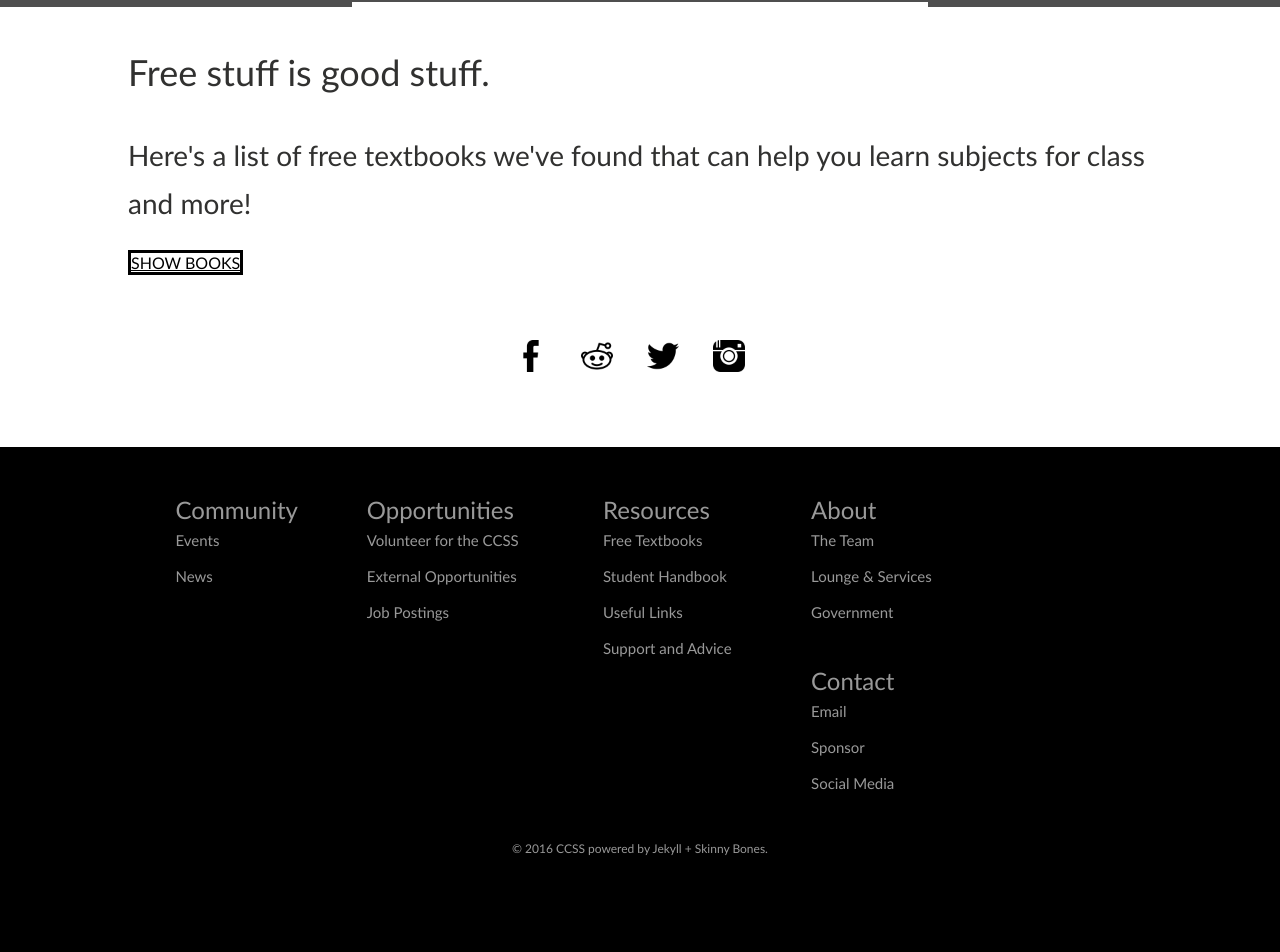
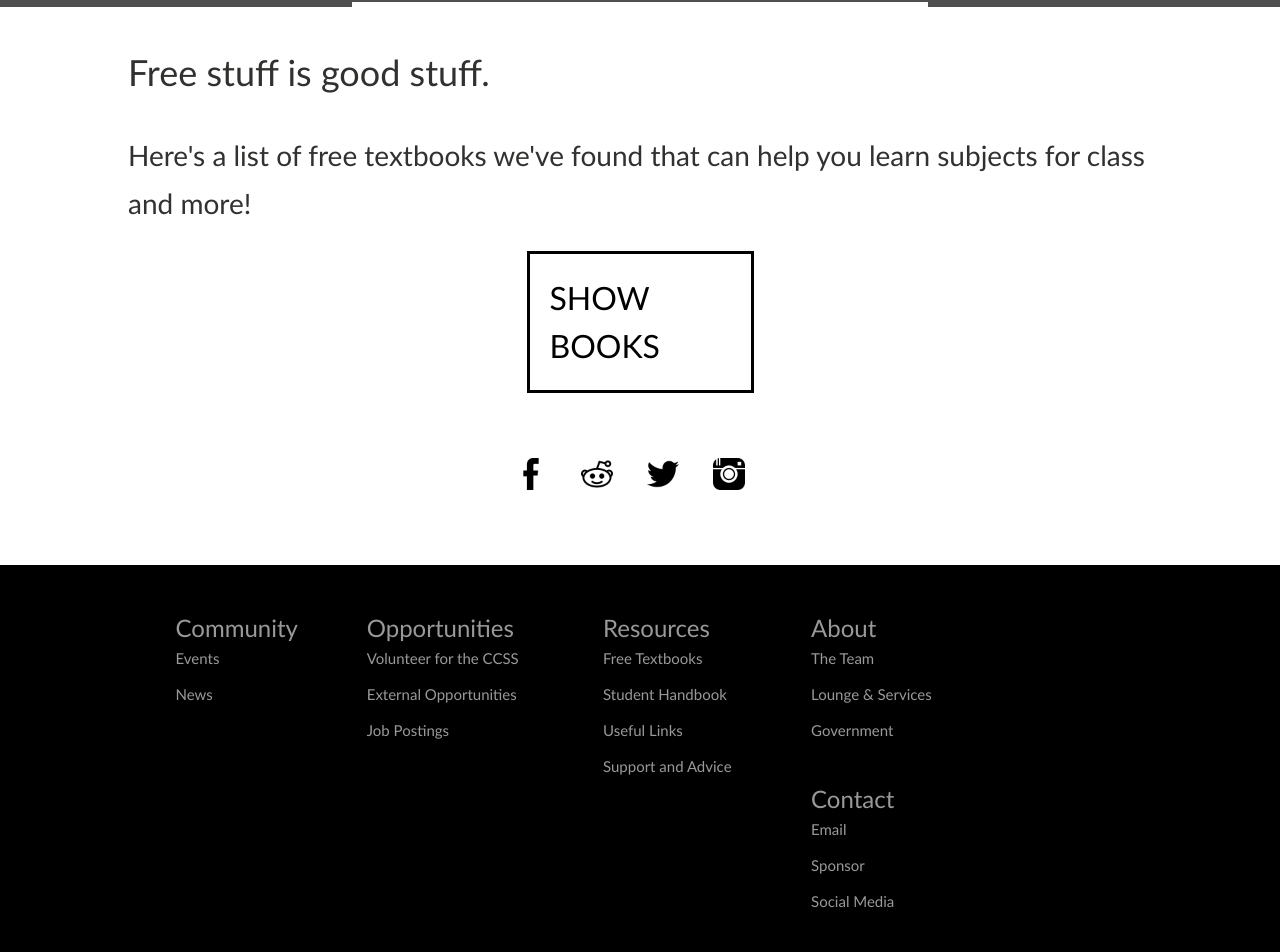
Before and after one commit to brittnylapierre/ccss_web, a Jekyll site: the page built from resources/textbooks/index.md, in a window 1280 px wide. Shown: the part 463-1415 px from the top of the page. Built offline with Jekyll 4.4.1, drawn with Linux system fonts in a browser that asks for light colours; grey boxes are pictures that could not be loaded.

Commit message:
Updated _layout.scss

```diff
--- a/_sass/_layout.scss
+++ b/_sass/_layout.scss
@@ -610,9 +610,13 @@
 }
 
 .classy-link{
-	width: 150px;
+	display: block;
+    max-width: 227px;
     position: relative;
     margin: auto;
-	border: 3px solid black;
+    border: 3px solid black;
     color: black;
+    padding: 20px;
+    text-decoration: none;
+    font-size: 2rem;
 }
```
